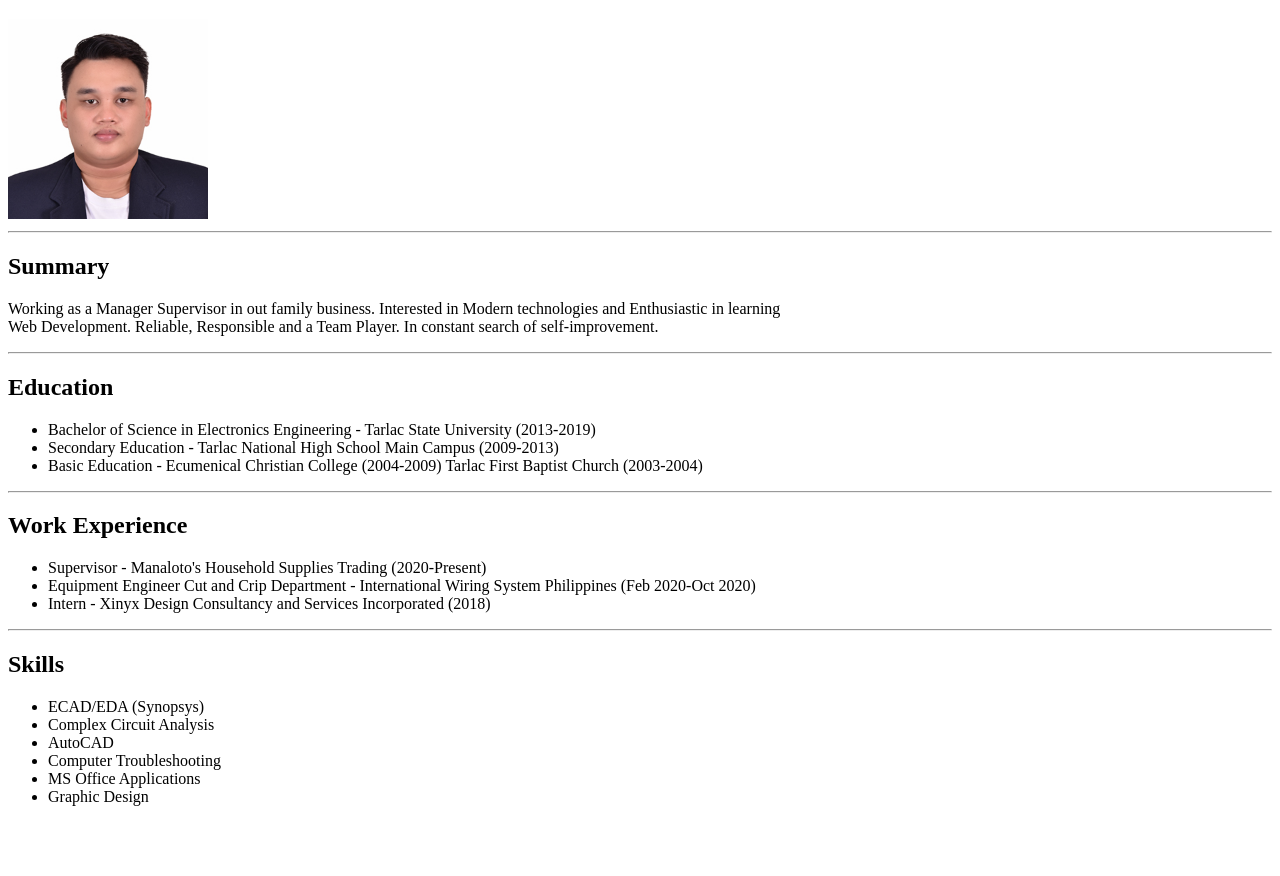
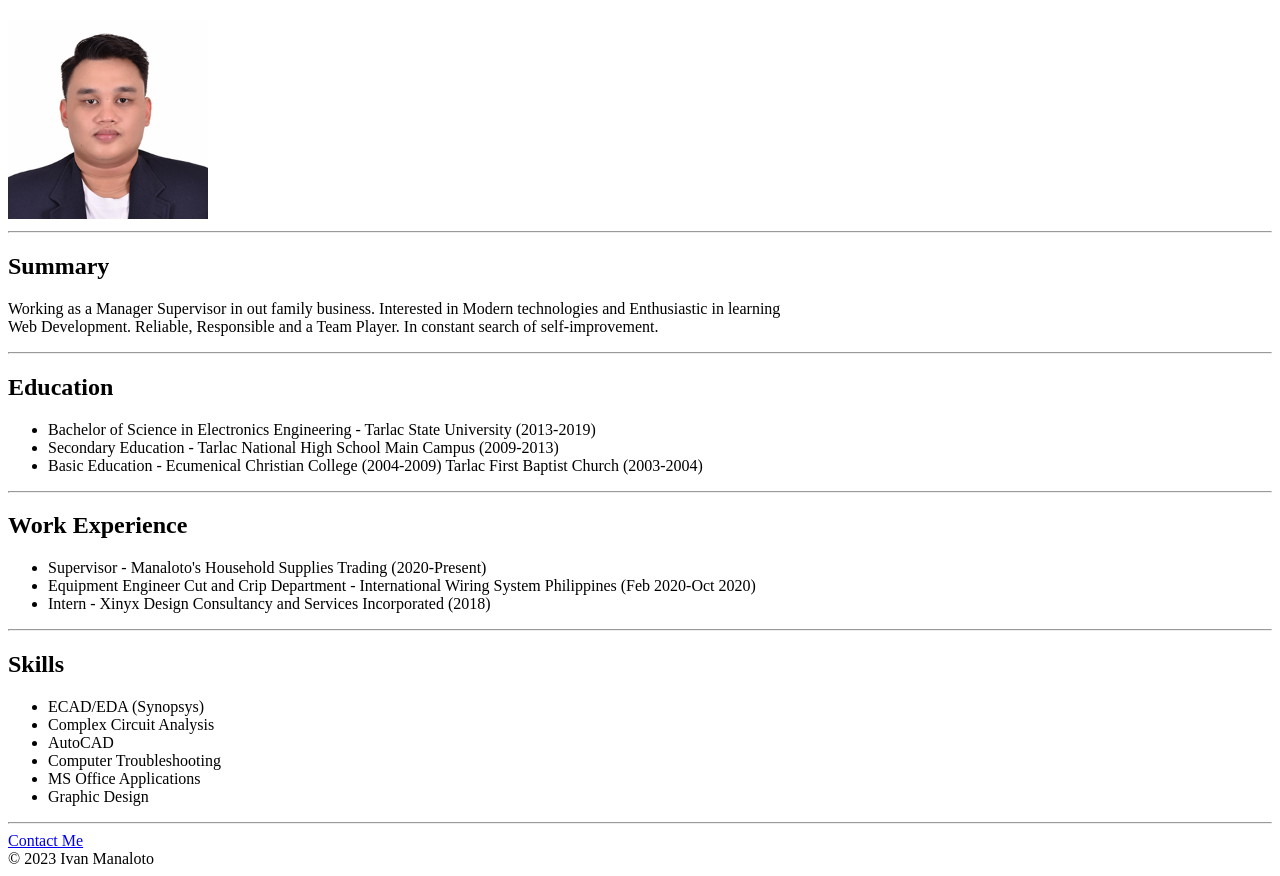
Before and after one commit to ivanmanaloto/My-Resume, a plain HTML site: page index.html in a window 1280 px wide. Shown: the part 61-937 px from the top of the page. Before the commit the page ends 883 px from the top, so only its background shows below. Drawn offline with Linux system fonts and the light colour scheme.

Commit message:
Update index.html

```diff
--- a/index.html
+++ b/index.html
@@ -36,5 +36,8 @@
             <li>MS Office Applications</li>
             <li>Graphic Design</li>
         </ul>
+        <hr/>
+        <a href="./public/Contact details.html" draggable="true">Contact Me</a>
+        <footer>© 2023 Ivan Manaloto</footer>
     </body>
 </html>
```
